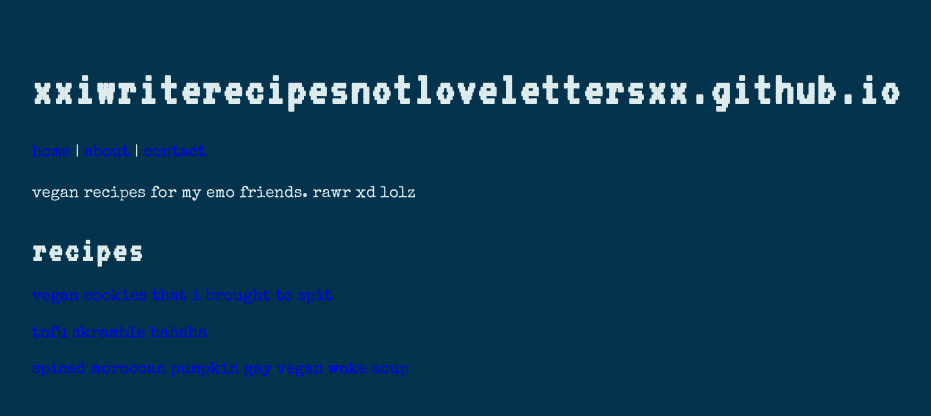
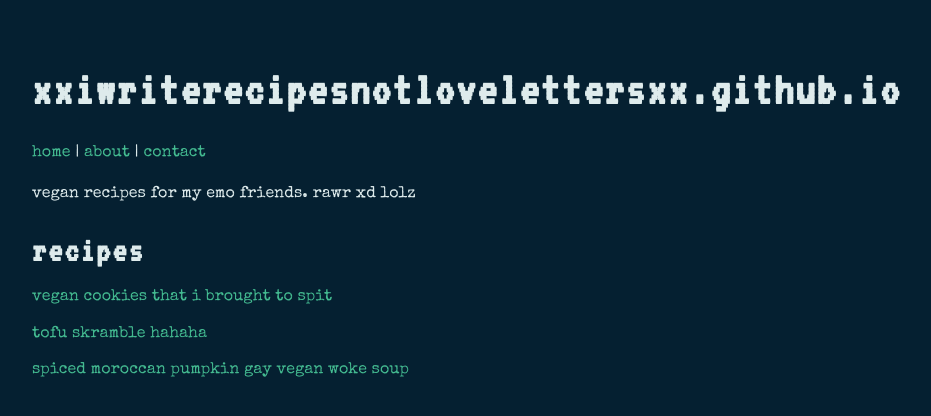
Before and after one commit to xxiwriterecipesnotlovelettersxx/xxiwriterecipesnotlovelettersxx.github.io, a Jekyll site: the page built from index.md, in a window 1280 px wide. Shown: the top 416 px of the page, without its empty margins (233-1164 px from the left). Built offline with Jekyll 4.4.1, drawn with Linux system fonts in a browser that asks for light colours.

Commit message:
Update style.css

```diff
--- a/assets/css/style.css
+++ b/assets/css/style.css
@@ -3,7 +3,7 @@
 
 /* Body */
 body {
-  background: #03334D;
+  background: #052031;
   color: #DEEBEC;
   font-family: 'Special Elite', monospace;
   max-width: 750px;
@@ -42,12 +42,12 @@ h3 {
 
 /* Links */
 body a {
-  color: ##44BB91 !important;
+  color: #44BB91 !important;
   text-decoration: none;
 }
 
 body a:hover {
-  color: ##41C7D9  !important;
+  color: #41C7D9  !important;
   text-decoration: none;
 }
 
```
